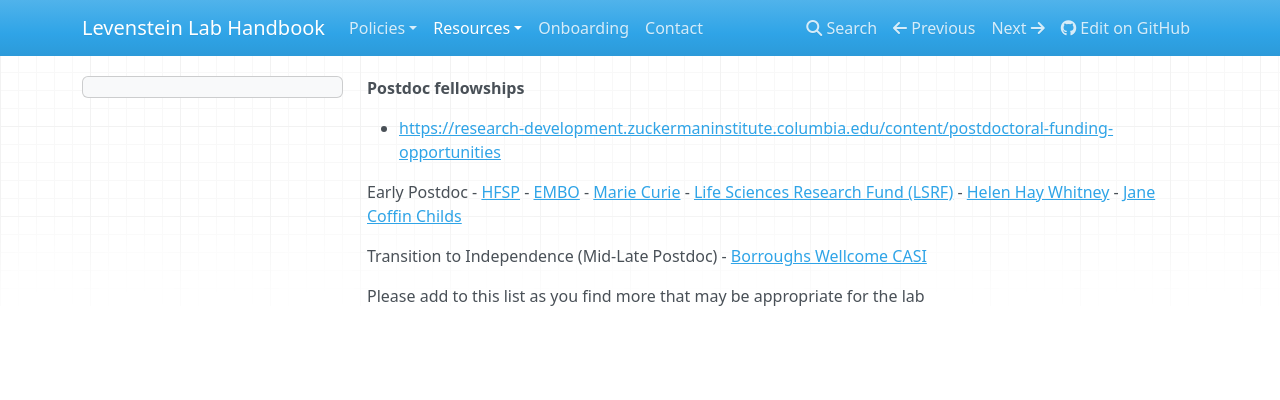
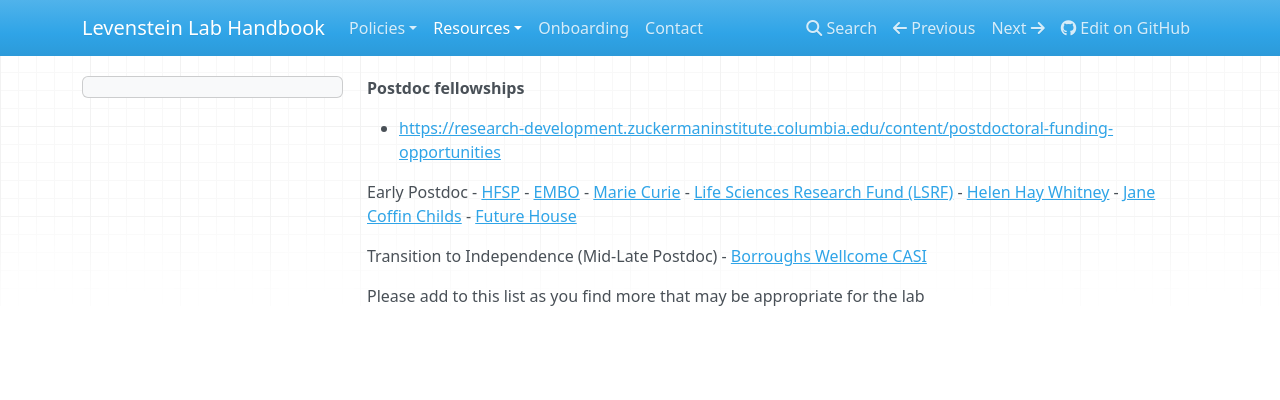
Before and after one commit to LevensteinLab/Lab-Handbook, an MkDocs documentation site: the page built from docs/Resources/funding.md, in a window 1280 px wide. Shown: the top 400 px of the page. Built offline with MkDocs 1.6.1, drawn with Linux system fonts in a browser that asks for light colours; nearby versions of some CDN libraries.

Commit message:
Add Future House fellowship link to funding resources

```diff
--- a/docs/Resources/funding.md
+++ b/docs/Resources/funding.md
@@ -9,6 +9,7 @@ Early Postdoc
 - [Life Sciences Research Fund (LSRF)](https://lsrf.org/apply/)
 - [Helen Hay Whitney](https://hhwf.org/research-fellowship/)
 - [Jane Coffin Childs](https://www.jccfund.org/eligibilty-criteria/)
+- [Future House](https://www.futurehouse.org/fellowship)
 
 Transition to Independence (Mid-Late Postdoc)
 - [Borroughs Wellcome CASI](https://www.bwfund.org/grants/interfaces-in-science/career-awards-at-the-scientific-interface/)
```
